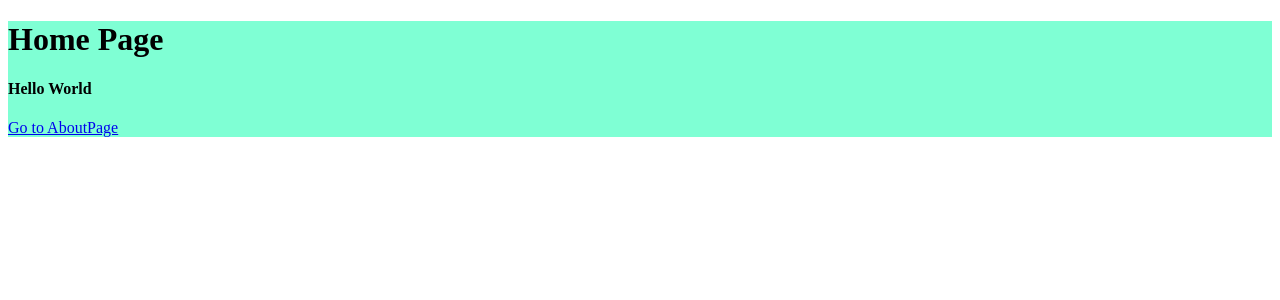
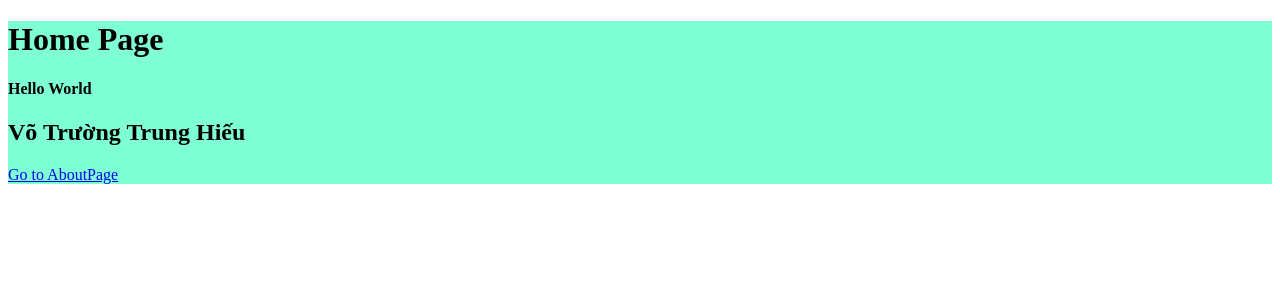
Before and after one commit to fc5y/user-fe, a React app: page / in a window 1280 px wide. Shown: the top 300 px of the page. Built offline with nearby package versions, Linux system fonts and the light colour scheme.

Commit message:
add my name

```diff
--- a/src/app/components/HomePage/index.js
+++ b/src/app/components/HomePage/index.js
@@ -8,6 +8,7 @@ function HomePage() {
     <div className={styles.container}>
       <h1>Home Page</h1>
       <h4>Hello World</h4>
+      <h2>Võ Trường Trung Hiếu</h2>
       <Link to="/about">Go to AboutPage</Link>
     </div>
   );
```
